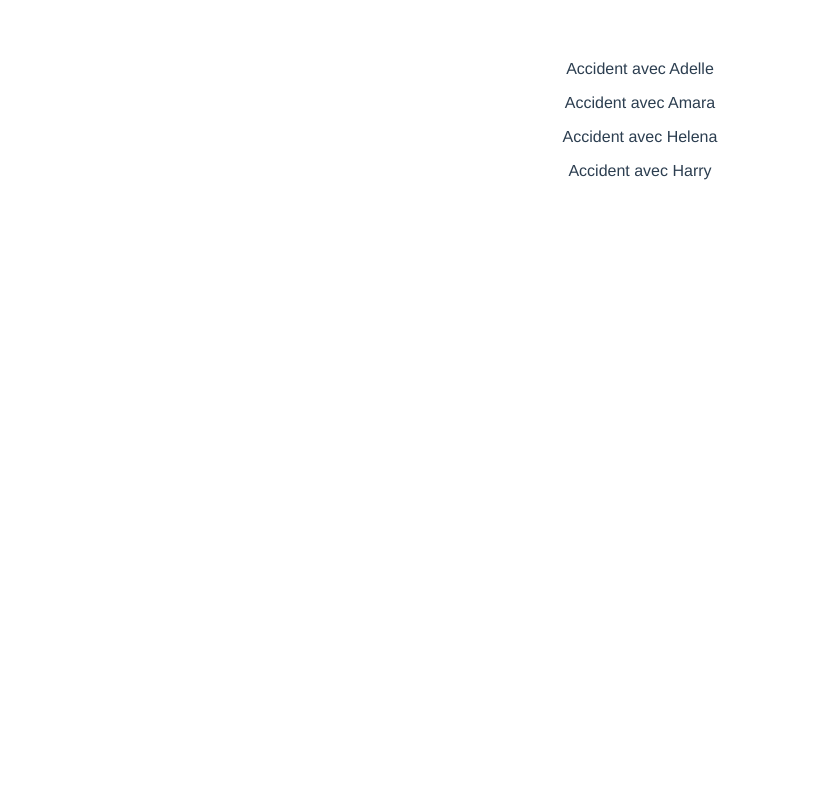
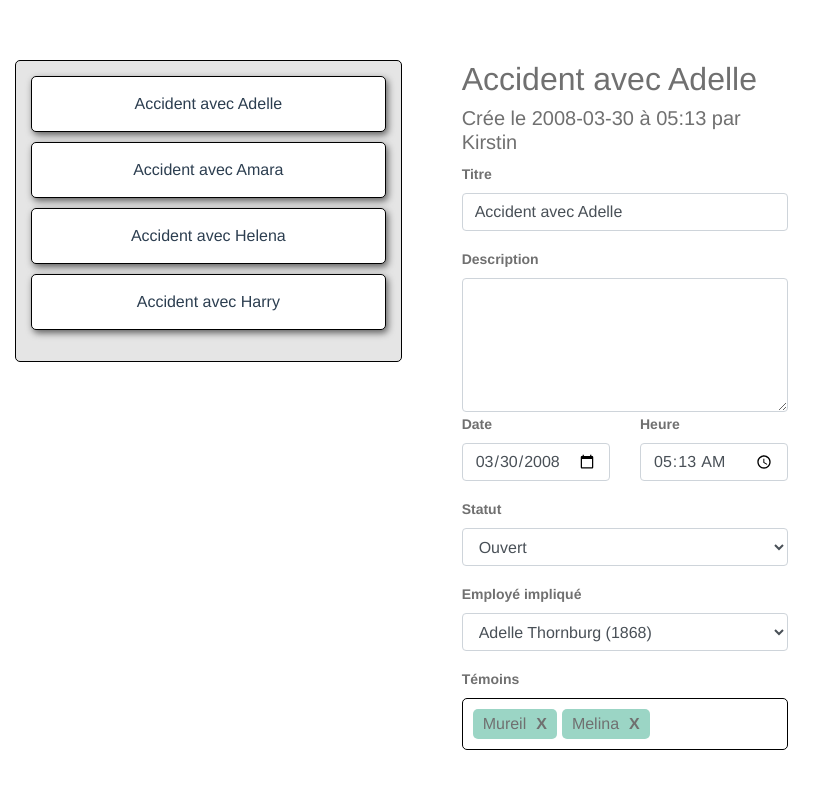
Before and after one commit to Guibibi/conformit, a Vue app: page / in a window 1280 px wide. Shown: the top 788 px of the page, without its empty margins (0-836 px from the left). Built offline with nearby package versions, Linux system fonts and the light colour scheme.

Commit message:
Changed Temoins to witnesses

```diff
--- a/package.json
+++ b/package.json
@@ -8,7 +8,9 @@
 		"lint": "vue-cli-service lint"
 	},
 	"dependencies": {
+		"bootstrap-vue": "^2.21.2",
 		"core-js": "^3.6.5",
+		"moment": "^2.29.1",
 		"vue": "^2.6.11"
 	},
 	"devDependencies": {
@@ -18,6 +20,8 @@
 		"babel-eslint": "^10.1.0",
 		"eslint": "^6.7.2",
 		"eslint-plugin-vue": "^6.2.2",
+		"sass": "^1.34.0",
+		"sass-loader": "^10",
 		"vue-template-compiler": "^2.6.11"
 	},
 	"eslintConfig": {
--- a/src/App.vue
+++ b/src/App.vue
@@ -1,23 +1,48 @@
 <template>
 	<div id="app">
-		<div class="event">
-			<events></events>
+		<div class="container-fluid row">
+			<div class="events col-md-4">
+				<events-list :events="eventsList" @selected="selectedEvent"></events-list>
+			</div>
+			<div class="accident col-md-4">
+				<accident :event="event"></accident>
+			</div>
+			<div class="comments col-md-4"></div>
 		</div>
 	</div>
 </template>
 
 <script>
-import Events from './components/Events.vue';
+import EventsList from './components/EventList.vue';
+import Accident from './components/Accident';
+import { events } from './assets/data';
 
 export default {
 	name: 'App',
 	components: {
-		Events
+		EventsList,
+		Accident
+	},
+	data() {
+		return {
+			eventsList: events,
+			event: null,
+			comments: []
+		};
+	},
+	methods: {
+		selectedEvent(event) {
+			this.event = event;
+		}
+	},
+	created() {
+		// Select the first event by default
+		this.selectedEvent(this.eventsList[0]);
 	}
 };
 </script>
 
-<style>
+<style lang="scss">
 #app {
 	font-family: Avenir, Helvetica, Arial, sans-serif;
 	-webkit-font-smoothing: antialiased;
@@ -25,5 +50,7 @@ export default {
 	text-align: center;
 	color: #2c3e50;
 	margin-top: 60px;
+	width: 100vw;
+	height: 100vh;
 }
 </style>
--- a/src/assets/data.js
+++ b/src/assets/data.js
@@ -28,7 +28,7 @@ export const events = [
 		title: 'Accident avec Adelle',
 		description: '',
 		statusName: 'Open',
-		Témoins: ['Mureil', 'Melina']
+		witness: ['Mureil', 'Melina']
 	},
 	{
 		id: 81,
@@ -38,7 +38,7 @@ export const events = [
 		title: 'Accident avec Amara',
 		description: '',
 		statusName: 'Closed',
-		Témoins: ['Tina', 'Luci']
+		witness: ['Tina', 'Luci']
 	},
 	{
 		id: 38,
@@ -48,7 +48,7 @@ export const events = [
 		title: 'Accident avec Helena',
 		description: '',
 		statusName: 'InProgress',
-		Témoins: ['Jeanna', 'Jerry']
+		witness: ['Jeanna', 'Jerry']
 	},
 	{
 		id: 384,
@@ -58,7 +58,7 @@ export const events = [
 		title: 'Accident avec Harry',
 		description: 'Je me suis cassé le bras',
 		statusName: 'InProgress',
-		Témoins: ['Jeanna', 'Jerry', 'Robert']
+		witness: ['Jeanna', 'Jerry', 'Robert']
 	}
 ];
 
--- /dev/null
+++ b/src/components/Accident.vue
@@ -0,0 +1,136 @@
+<template>
+	<div class="accident">
+		<h2 class="accident__title">{{ event.title }}</h2>
+		<h5>Crée le {{ this.eventDate }} à {{ this.eventTime }} par {{ event.createdBy }}</h5>
+		<div class="form-group">
+			<label for="title">Titre</label>
+			<input class="form-control" type="text" name="title" id="title" v-model="event.title" />
+		</div>
+
+		<div class="">
+			<label for="description">Description</label>
+			<textarea
+				class="form-control"
+				name="description"
+				id="description"
+				cols="30"
+				rows="5"
+				v-model="event.description"
+			></textarea>
+		</div>
+
+		<div class="row">
+			<div class="col-6 form-group">
+				<label for="date">Date</label>
+				<input class="form-control" type="date" name="date" id="date" v-model="eventDate" />
+			</div>
+			<div class="col-6 form-group">
+				<label for="time">Heure</label>
+				<input class="form-control" type="time" name="time" id="time" v-model="eventTime" />
+			</div>
+		</div>
+
+		<div class="form-group">
+			<label for="status">Statut</label>
+			<select class="form-control" name="status" id="status" v-model="event.statusName">
+				<option value="Open">Ouvert</option>
+				<option value="InProgress">En Cours</option>
+				<option value="Closed">Fermé</option>
+			</select>
+		</div>
+
+		<div class="form-group">
+			<label for="employee">Employé impliqué</label>
+			<select v-model="event.involvedEmployeeId" class="form-control" type="text" name="employee" id="employee">
+				<option v-for="employee in employees" :key="employee.id" :value="employee.id">
+					{{ employee.firstname }} {{ employee.lastname }} ({{ employee.id }})
+				</option>
+			</select>
+		</div>
+		<div class="form-group">
+			<label for="">Témoins</label>
+			<div class="witness__container">
+				<div class="witness" v-for="witness in event.witness" :key="witness">
+					<span type="text" class="witness__input">{{ witness }}</span>
+					<span class="witness__delete">X</span>
+				</div>
+			</div>
+		</div>
+	</div>
+</template>
+
+<script>
+import { employees } from '../assets/data.js';
+import moment from 'moment';
+export default {
+	props: ['event'],
+	data() {
+		return {
+			eventDate: null,
+			eventTime: null,
+			employees: employees
+		};
+	},
+	created() {
+		// Format date on creation of the component
+		this.formatDate();
+	},
+	updated() {
+		// Format the date each time we change the event.
+		this.formatDate();
+	},
+	methods: {
+		formatDate() {
+			this.eventTime = moment(String(this.event.creationDate)).format('HH:mm');
+			this.eventDate = moment(String(this.event.creationDate)).format('YYYY-MM-DD');
+		}
+	}
+};
+</script>
+
+<style lang="scss" scoped>
+.accident {
+	display: flex;
+	flex-direction: column;
+	text-align: left;
+	margin: 0px 30px;
+	color: #707070;
+}
+
+.witness {
+	background-color: #9bd5c5;
+	border-radius: 5px;
+	margin-right: 5px;
+	padding: 3px 10px;
+
+	&__container {
+		background-color: #fff;
+		border-radius: 5px;
+		border: 1px solid black;
+		padding: 10px;
+		display: flex;
+		flex-wrap: wrap;
+		justify-content: flex-start;
+	}
+
+	&__input {
+		margin-right: 10px;
+	}
+
+	&__delete {
+		font-weight: bold;
+		cursor: pointer;
+	}
+}
+
+label {
+	color: #707070;
+	font-weight: 600;
+	font-size: 14px;
+}
+
+.date {
+	display: flex;
+	justify-content: space-between;
+}
+</style>
--- /dev/null
+++ b/src/components/EventList.vue
@@ -0,0 +1,64 @@
+<template>
+	<div class="events">
+		<ul class="events__list">
+			<li
+				class="card"
+				:class="event.id === isActive ? 'active' : ''"
+				v-for="event in events"
+				:key="event.id"
+				@click="selectEvent(event)"
+			>
+				<span class="card__title">{{ event.title }}</span>
+			</li>
+		</ul>
+	</div>
+</template>
+
+<script>
+//import { events } from '../assets/data.js';
+
+export default {
+	data() {
+		return {
+			//events: events,
+			id: null,
+			isActive: null
+		};
+	},
+	props: ['events'],
+	methods: {
+		selectEvent(event) {
+			this.isActive = event.id;
+			this.$emit('selected', event);
+		}
+	}
+};
+</script>
+
+<style lang="scss" scoped>
+.events {
+	border: 1px solid black;
+	border-radius: 5px;
+	padding: 15px;
+	background-color: #e5e5e5;
+	&__list {
+		padding-left: 0px !important;
+		list-style-type: none;
+	}
+}
+
+.card {
+	border: 1px solid black;
+	border-radius: 5px;
+	padding: 15px;
+	margin-bottom: 10px;
+	background: white;
+	box-shadow: 2px 3px 7px 0px #5f5f5f;
+	&__title {
+	}
+}
+
+.active {
+	border: 2px solid #9bd5c5;
+}
+</style>
--- a/src/components/Events.vue
+++ /dev/null
@@ -1,24 +0,0 @@
-<template>
-	<div>
-		<div class="card" v-for="event in events" :key="event.id">
-			<p>{{ event.title }}</p>
-		</div>
-	</div>
-</template>
-
-<script>
-import { events } from '../assets/data.js';
-
-export default {
-	data() {
-		return {
-			events: events
-		};
-	},
-	mounted() {
-		console.log(this.events);
-	}
-};
-</script>
-
-<style lang="scss" scoped></style>
--- a/src/main.js
+++ b/src/main.js
@@ -1,8 +1,15 @@
-import Vue from 'vue'
-import App from './App.vue'
+import Vue from 'vue';
+import App from './App.vue';
+import { BootstrapVue, BootstrapVueIcons } from 'bootstrap-vue';
 
-Vue.config.productionTip = false
+import 'bootstrap/dist/css/bootstrap.css';
+import 'bootstrap-vue/dist/bootstrap-vue.css';
+
+Vue.use(BootstrapVue);
+Vue.use(BootstrapVueIcons);
+
+Vue.config.productionTip = false;
 
 new Vue({
-  render: h => h(App),
-}).$mount('#app')
+	render: (h) => h(App)
+}).$mount('#app');
```
Also changed, not shown: src/components/HelloWorld.vue (deleted, +0 -32 lines), src/components/Comments.Vue (added), 1 other file (tests, documents, lock files or other folders). Lines whose indentation alone changed are shown as unchanged.
